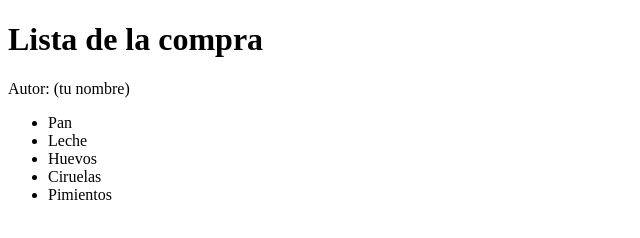
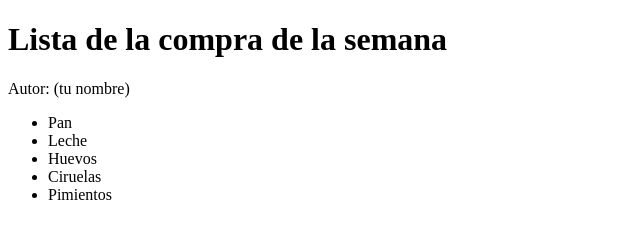
Before and after one commit to victorrpf/practica_remotos_base, a plain HTML site: page index.html in a window 1280 px wide. Shown: the whole page, without its empty margins (0-640 px from the left). Drawn offline with Linux system fonts and the light colour scheme.

Commit message:
Cambia el título

```diff
--- a/index.html
+++ b/index.html
@@ -5,7 +5,7 @@
   <title>Lista de la compra</title>
 </head>
 <body>
-  <h1>Lista de la compra</h1>
+  <h1>Lista de la compra de la semana</h1>
   <p>Autor: (tu nombre)</p>
   <ul>
     <li>Pan</li>
```
